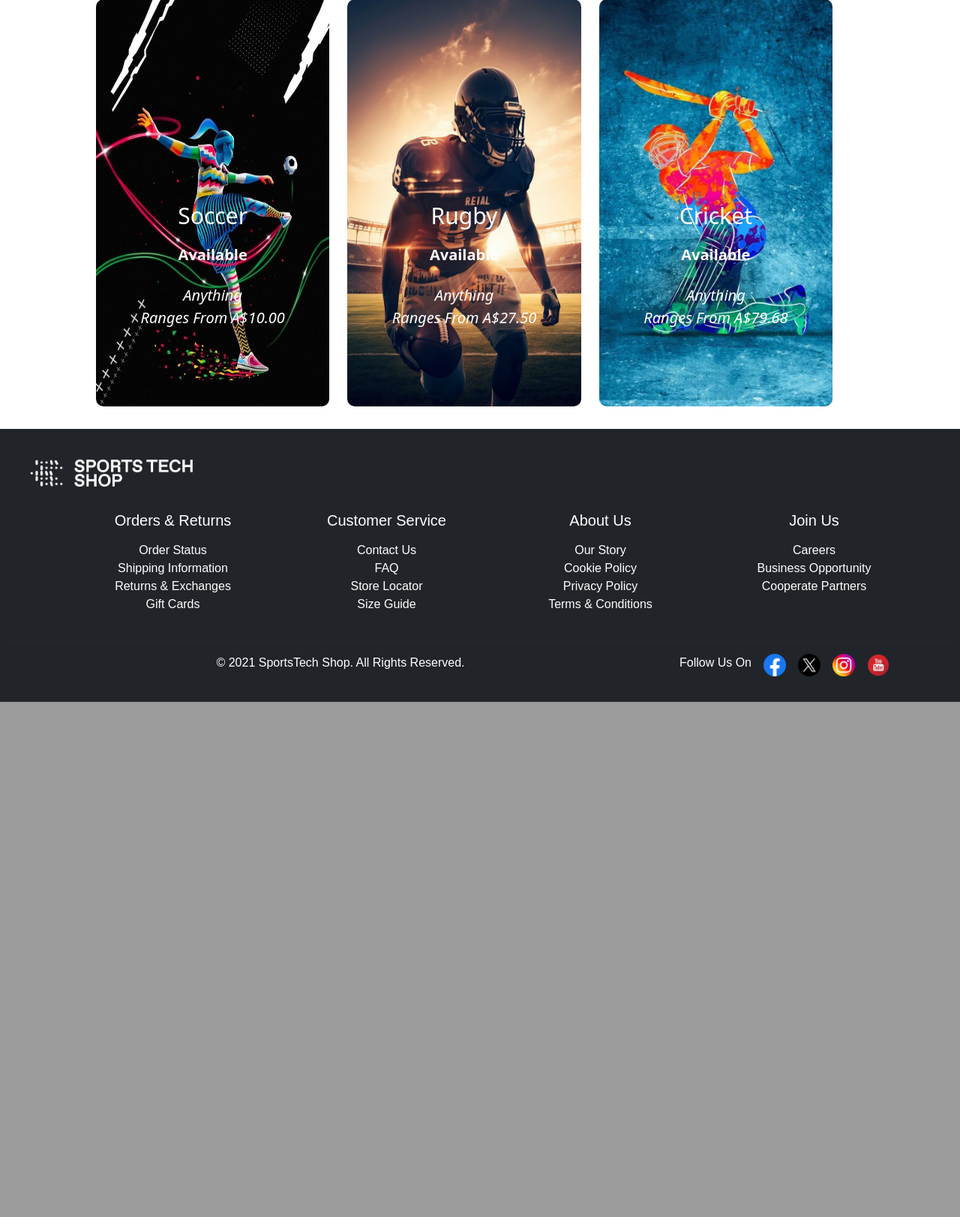
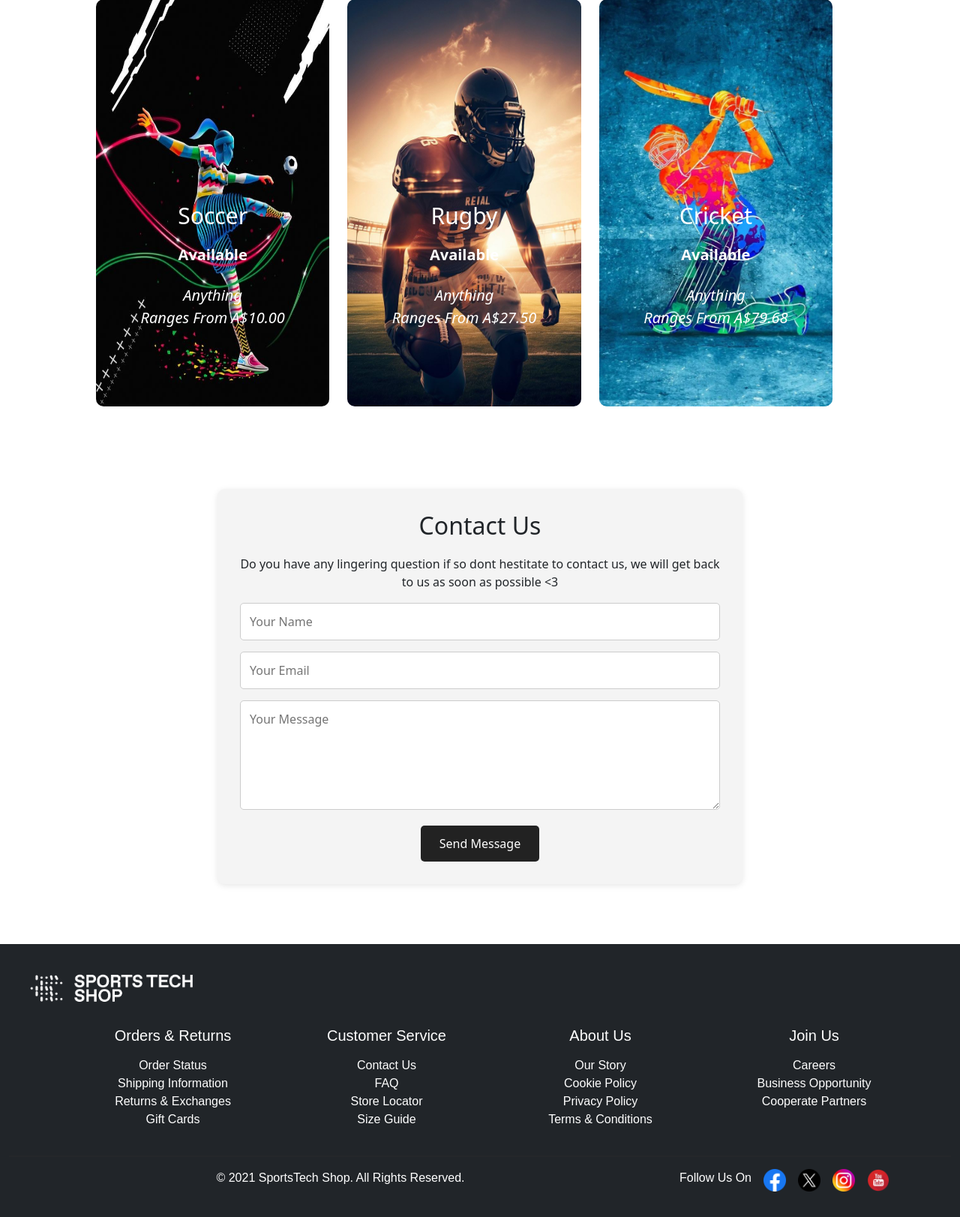
Before and after one commit to lobbzj/QUT-Capstone-Project-T239, a Flask app: page / in a window 1280 px wide. Shown: the part 1111-2734 px from the top of the page at 75% size. Before the commit the page ends 2047 px from the top, so only its background shows below. Run offline with Flask 3, Linux system fonts and the light colour scheme; some libraries are stand-ins or nearby versions.

Commit message:
The contact is done now it saves in the contacts.db

```diff
--- a/QUT-Capstone-Project-T239/app/__init__.py
+++ b/QUT-Capstone-Project-T239/app/__init__.py
@@ -49,6 +49,9 @@ def create_app():
     app.register_blueprint(products.productsbp)
     from . import cart
     app.register_blueprint(cart.cartbp)
+    from . import contact
+    app.register_blueprint(contact.contactbp)
+
 
 
     @app.errorhandler(404)
--- a/QUT-Capstone-Project-T239/app/static/styles/home.css
+++ b/QUT-Capstone-Project-T239/app/static/styles/home.css
@@ -321,3 +321,56 @@
       object-fit: cover; /* zooms in slightly on smaller screens to fill space */
     }
   }
+
+
+/* Contact Us Styling */
+.contact-section {
+    width: 90%;
+    max-width: 700px;
+    margin: 80px auto;
+    padding: 30px;
+    background-color: #f4f4f4;
+    border-radius: 10px;
+    text-align: center;
+    box-shadow: 0 2px 8px rgba(0,0,0,0.1);
+  }
+
+  .contact-section h2 {
+    font-size: 2rem;
+    margin-bottom: 20px;
+  }
+
+  .contact-form input,
+  .contact-form textarea {
+    width: 100%;
+    padding: 12px;
+    margin-bottom: 15px;
+    border: 1px solid #ccc;
+    border-radius: 5px;
+    font-size: 1rem;
+  }
+
+  .contact-form button {
+    padding: 12px 25px;
+    font-size: 1rem;
+    background-color: #222;
+    color: white;
+    border: none;
+    border-radius: 5px;
+    cursor: pointer;
+  }
+
+  .contact-form button:hover {
+    background-color: #444;
+  }
+
+  @media (max-width: 600px) {
+    .contact-section {
+      padding: 20px;
+    }
+
+    .contact-form input,
+    .contact-form textarea {
+      font-size: 0.9rem;
+    }
+  }
--- a/QUT-Capstone-Project-T239/app/templates/index.html
+++ b/QUT-Capstone-Project-T239/app/templates/index.html
@@ -64,5 +64,17 @@
       </div>
     </section>
     <!-- deleted the browse here -->
+    <section class="contact-section" id="contact">
+      <h2>Contact Us</h2>
+      <p>Do you have any lingering question if so dont hestitate to contact us,
+        we will get back to us as soon as possible <3</p>
+      <form action="/contact" method="POST" class="contact-form">
+        <input type="text" name="name" placeholder="Your Name" required />
+        <input type="email" name="email" placeholder="Your Email" required />
+        <textarea name="message" rows="5" placeholder="Your Message" required></textarea>
+        <button type="submit">Send Message</button>
+      </form>
+    </section>
   </main>
+
 {% endblock %}
```
Also changed, not shown: QUT-Capstone-Project-T239/app/contact.py (added, +33 -0 lines), contacts.db (added).
